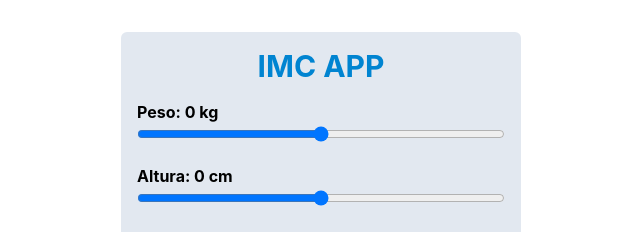
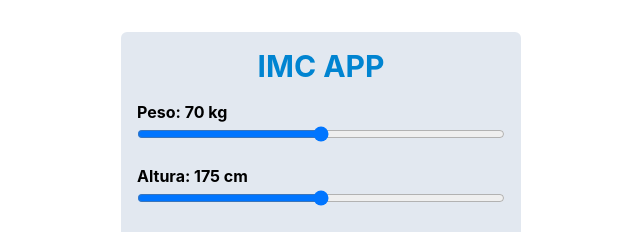
Before and after one commit to victorvzn/bootcamp-frontend-python-g31-jv, a React (Vite) app in the folder semana10/dia01-01-react-imc-app/: page / in a window 1280 px wide. Shown: the top 232 px of the page, without its empty margins (319-959 px from the left). Built offline with nearby package versions, Linux system fonts and the light colour scheme.

Commit message:
semana10, dia01, 01, react imc app

```diff
--- a/semana10/dia01-01-react-imc-app/src/App.jsx
+++ b/semana10/dia01-01-react-imc-app/src/App.jsx
@@ -1,20 +1,33 @@
+import { useState } from 'react'
+
 const App = () => {
+  const [peso, setPeso] = useState(70)
+  const [altura, setAltura] = useState(175)
+
+  const handlePeso = (event) => {
+    // console.log(event.target.value)
+    setPeso(event.target.value)
+  }
+
+  // TODO: Actualicen la altura en la etiqueta del rango "Altura: 0 cm" usando el estado altura.
+
   return (
     <section className="w-[400px] bg-slate-200 p-4 mt-8 mx-auto rounded-md">
       <h1 className="text-3xl text-sky-600 text-center font-bold">IMC APP</h1>
 
       <div className="pt-4">
-        <h3 className="font-bold">Peso: 0 kg</h3>
+        <h3 className="font-bold">Peso: {peso} kg</h3>
         <input
           type="range"
           min="50"
           max="200"
           className="w-full"
+          onChange={handlePeso}
         />
       </div>
 
       <div className="pt-4">
-        <h3 className="font-bold">Altura: 0 cm</h3>
+        <h3 className="font-bold">Altura: {altura} cm</h3>
         <input
           type="range"
           min="50"
```
